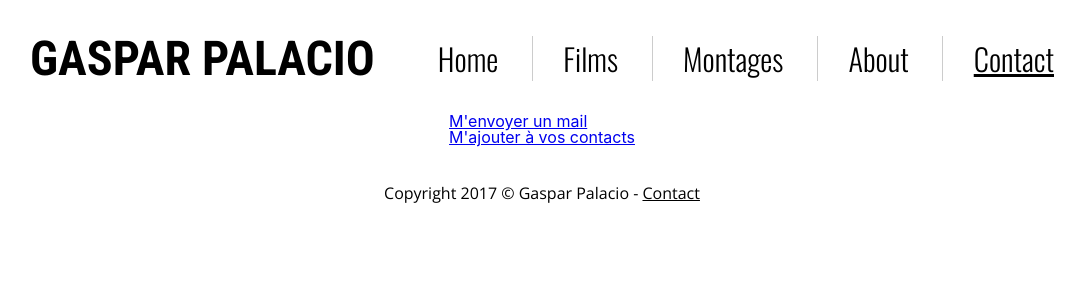
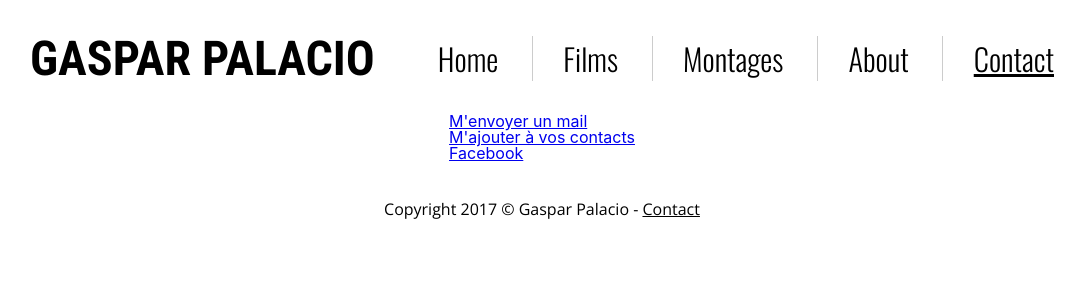
Before and after one commit to Rapsag8/Rapsag8.github.io, a Jekyll site: the page built from pages/contact.html, in a window 1280 px wide. Shown: the top 300 px of the page, without its empty margins (98-1183 px from the left). Built offline with Jekyll 4.4.1, drawn with Linux system fonts in a browser that asks for light colours; nearby versions of some CDN libraries.

Commit message:
Update contact.html

```diff
--- a/pages/contact.html
+++ b/pages/contact.html
@@ -11,5 +11,8 @@ permalink: /contact
     <p>
       <a href="/static/Gaspar Palacio.vcf">M'ajouter à vos contacts</a>
     </p>
+    <p>
+      <a href="https://www.facebook.com/gaspar.palacio.121">Facebook</a>
+    </p>
   </div>
 </main>
```
